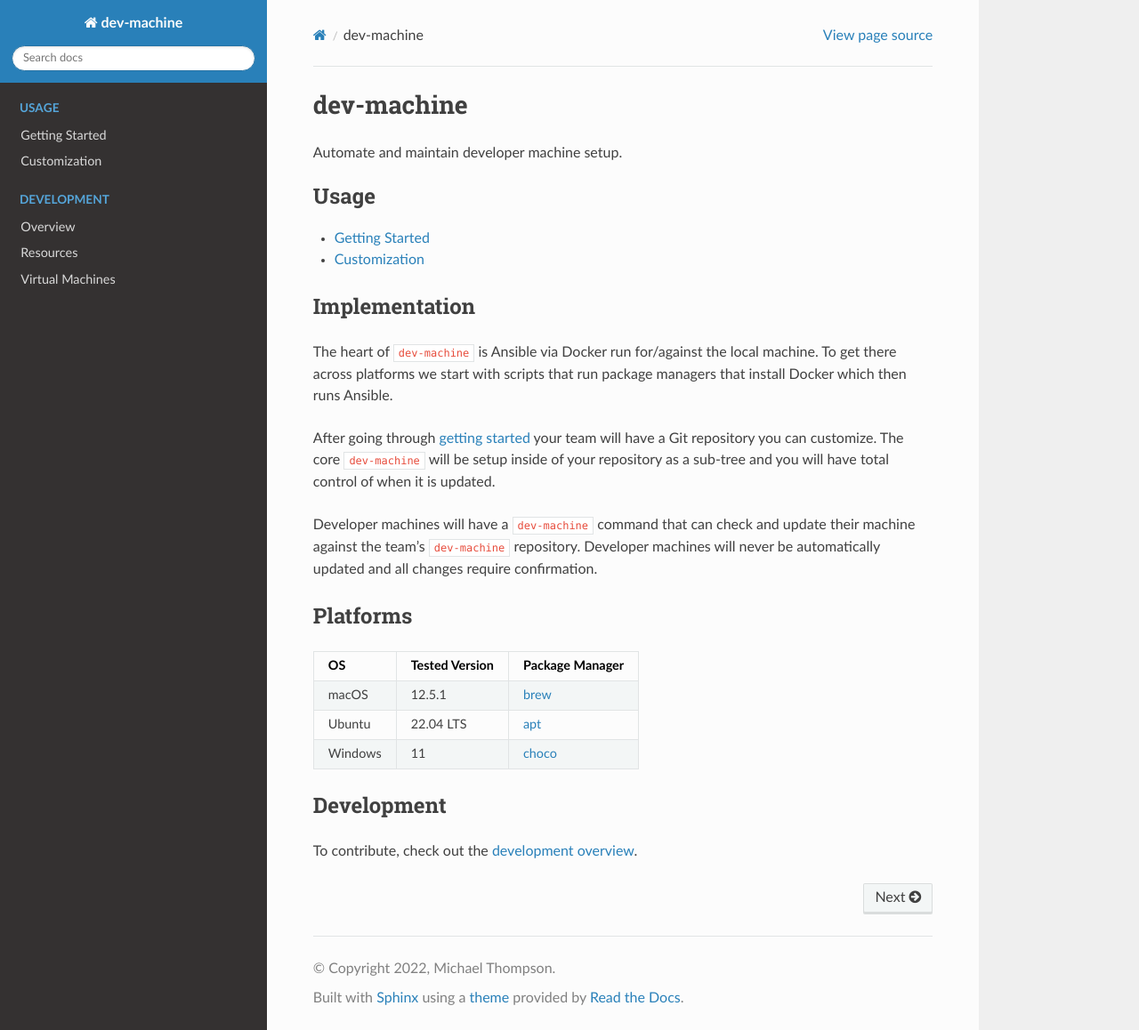
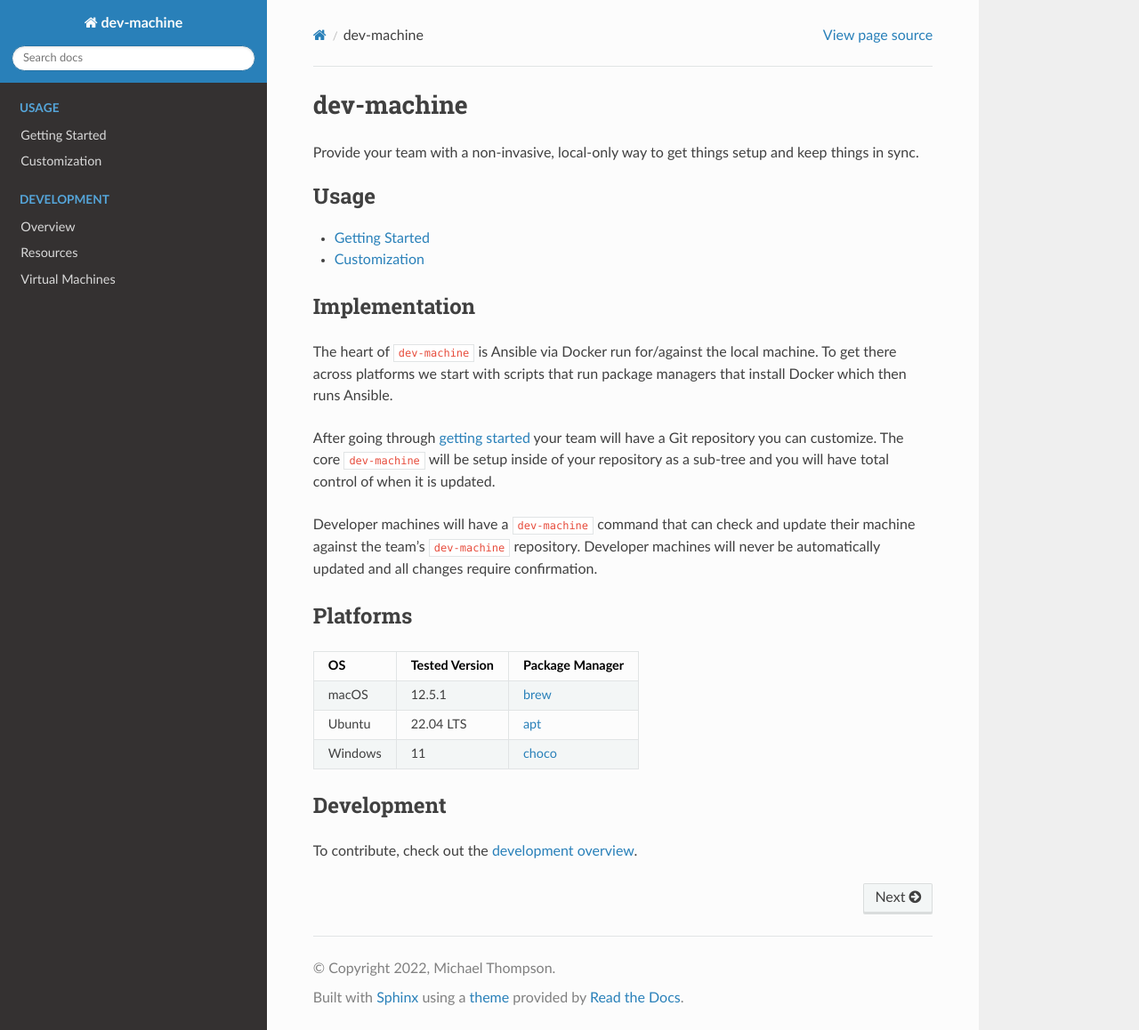
Before and after one commit to ActionScripted/dev-machine, a Sphinx documentation site: the page built from docs/source/index.md, in a window 1280 px wide and 1158 px high. Shown: the whole window at 89% size. Built offline with Sphinx 7.4.7 and the Read the Docs theme 2.0.0, drawn with Linux system fonts in a browser that asks for light colours.

Commit message:
updating docs

````diff
--- a/docs/source/index.md
+++ b/docs/source/index.md
@@ -1,6 +1,6 @@
 # dev-machine
 
-Automate and maintain developer machine setup.
+Provide your team with a non-invasive, local-only way to get things setup and keep things in sync.
 
 ```{toctree}
 ---
````
Also changed, not shown: README.md (+1 -1 lines).
